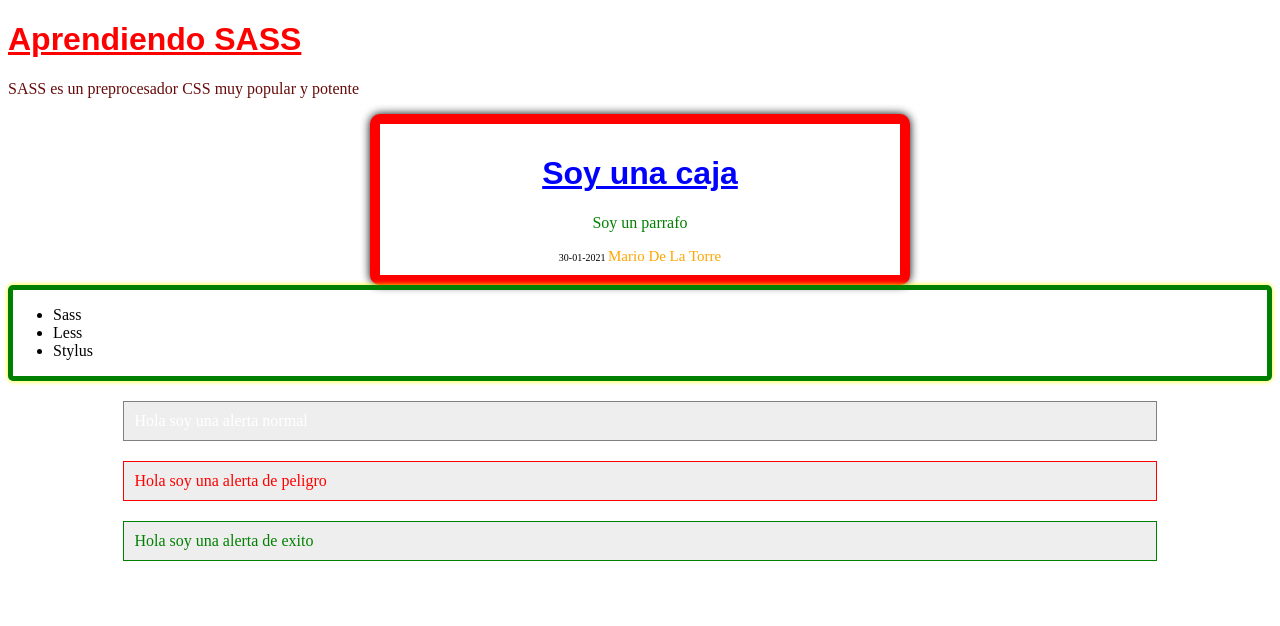
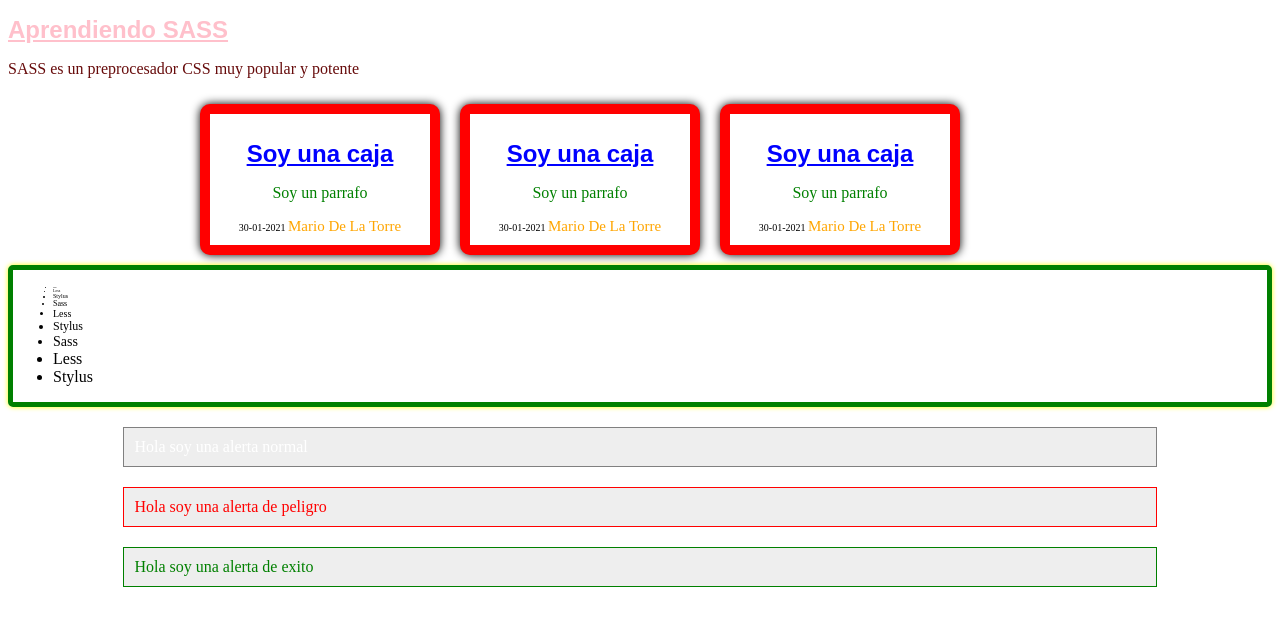
Before and after one commit to MarioDeLaTorreR/Introduction-SAAS, a plain HTML site: page Ssas/Introduction to Sass/index.html in a window 1280 px wide. Drawn offline with Linux system fonts and the light colour scheme.

Commit message:
Segundo guardado

```diff
--- a/Ssas/Introduction to Sass/_base.scss
+++ b/Ssas/Introduction to Sass/_base.scss
@@ -1,7 +1,7 @@
 
 // Variables
 $fuente-tipica: sans-serif, Helvetica, Arial;
-$color-fondo: white;
+$color-fondo: #ccc;
 $color-letra: red;
 $color-secundario: rgb(103, 11, 11);
 
@@ -86,3 +86,51 @@
     color: green;
     border-color: green;
 }
+
+// Operadores
+.clearfix{
+    clear: both;
+}
+
+h1{
+    font-size: 20px + 5px - 1px;
+}
+
+$caja: 200px;
+$wrap: 900px;
+
+.cajas{
+    width: $wrap;
+    margin: 0px auto;
+}
+
+.caja{
+    float: left;
+    width: $caja / $wrap * 100%;
+    margin: 10px;
+}
+
+// Condicionales - if
+$color-fondo:orange;
+h1{
+    @if $color-fondo == #ccc{
+        color: black;
+    } @else if $color-fondo == black {
+        color: lightsalmon;
+    } @else{
+        color: pink;
+    }
+}
+
+//For
+$contador: 1;
+@for $contador from 1 through 8{
+
+    .listado ul li:nth-child(#{$contador}){
+        font-size: $contador * 2px;
+    }
+}
+
+//Each
+
+//While
--- a/Ssas/Introduction to Sass/index.html
+++ b/Ssas/Introduction to Sass/index.html
@@ -10,6 +10,7 @@
     <h1>Aprendiendo SASS</h1>
     <p>SASS es un preprocesador CSS muy popular y potente</p>
 
+    <div class="cajas">
         <div class="caja">
             <h1>Soy una caja</h1>
             <p>Soy un parrafo</p>
@@ -22,8 +23,52 @@
             </div>
         </div>
 
+        <div class="caja">
+            <h1>Soy una caja</h1>
+            <p>Soy un parrafo</p>
+            <div class="info">
+                30-01-2021
+
+                <span class="author">
+                    Mario De La Torre
+                </span>
+            </div>
+        </div>
+        <div class="caja">
+            <h1>Soy una caja</h1>
+            <p>Soy un parrafo</p>
+            <div class="info">
+                30-01-2021
+
+                <span class="author">
+                    Mario De La Torre
+                </span>
+            </div>
+        </div>
+        <div class="clearfix"></div>
+    </div>
+
+
     <div class="listado">
         <ul>
+            <li>
+                Sass
+            </li>
+            <li>
+                Less
+            </li>
+            <li>
+                Stylus
+            </li>
+            <li>
+                Sass
+            </li>
+            <li>
+                Less
+            </li>
+            <li>
+                Stylus
+            </li>
             <li>
                 Sass
             </li>
```
Also changed, not shown: Ssas/Introduction to Sass/styles.css, 1 other file. Lines whose indentation alone changed are shown as unchanged.
